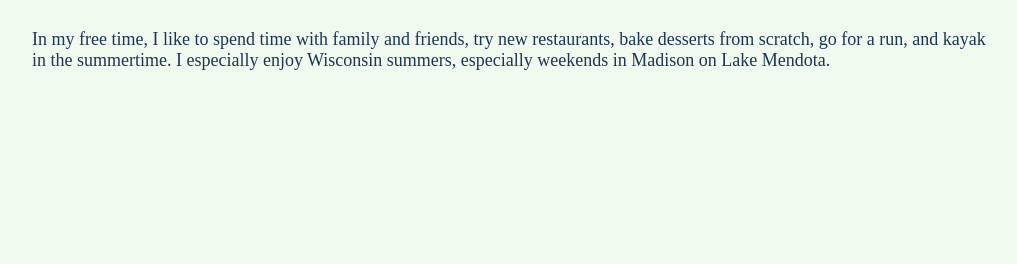
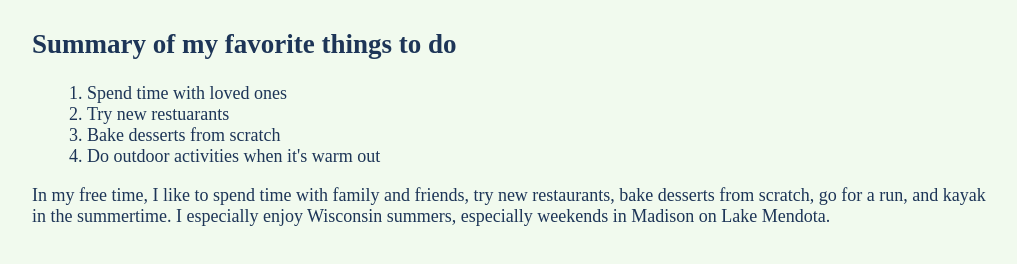
Before and after one commit to kmchiu26/final-lis351-website, a plain HTML site: page hobbies.html in a window 1280 px wide. Shown: the part 120-384 px from the top of the page, without its empty margins (128-1145 px from the left). Drawn offline with Linux system fonts and the light colour scheme.

Commit message:
Update hobbies.html

```diff
--- a/hobbies.html
+++ b/hobbies.html
@@ -18,6 +18,14 @@
 </nav>
 <h1>Hobbies</h1>
 
+<h2>Summary of my favorite things to do</h2>
+<ol>
+<li>Spend time with loved ones</li>
+<li>Try new restuarants</li>
+<li>Bake desserts from scratch</li>
+<li>Do outdoor activities when it's warm out</li>
+</ol>
+
 <body id="hobbies">
 <p>In my free time, I like to spend time with family and friends, try new restaurants, bake desserts from scratch, go for a run, and kayak in the summertime. I especially enjoy Wisconsin summers, especially weekends in Madison on Lake Mendota.</p>
 
```
